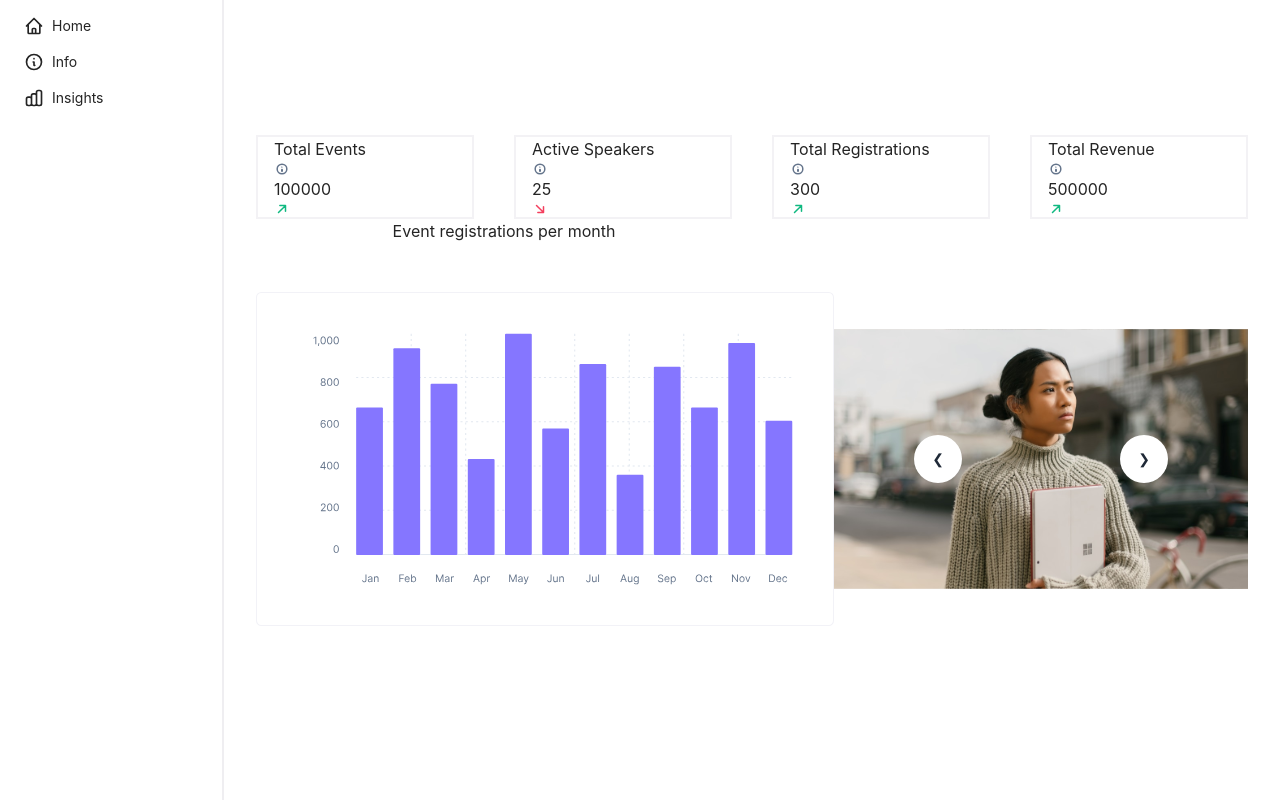
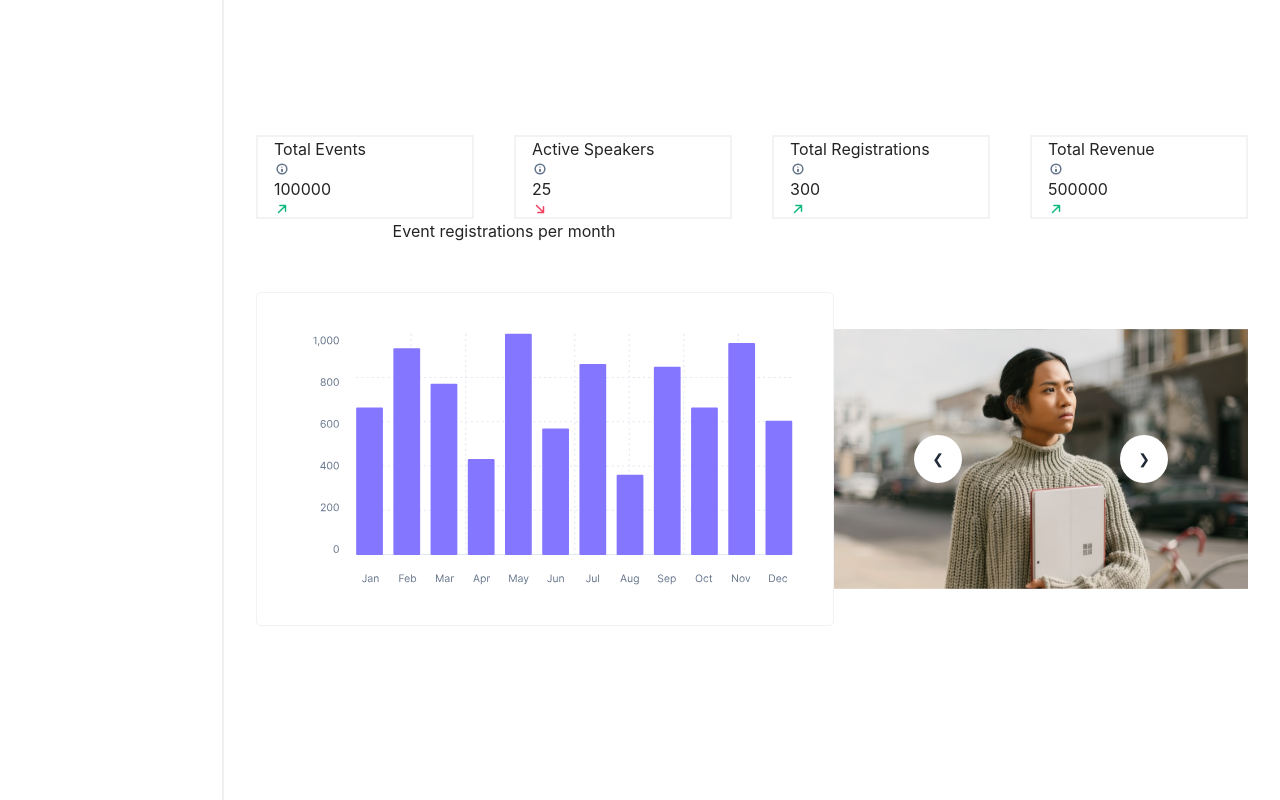
Before and after one commit to Daniel264/alphatwelve, a React (Vite) app: page / in a window 1280 px wide. Built offline with nearby package versions, Linux system fonts and the light colour scheme.

Commit message:
create a menu props to pass values for the name and image

```diff
--- a/src/components/Menu.tsx
+++ b/src/components/Menu.tsx
@@ -1,29 +1,21 @@
+import { ReactNode } from "react";
 
+interface MenuProps {
+    name: string;
+    image: ReactNode;
+}
 
-const Menu = () => {
+const Menu = ({ name, image }: MenuProps) => {
     return (
         <div>
             <ul className="menu border-[#ADA9BB]/20 border-r-2 h-[100vh] rounded-none w-56">
                 <li>
                     <a>
-                        <svg
-                            xmlns="http://www.w3.org/2000/svg"
-                            className="h-5 w-5"
-                            fill="none"
-                            viewBox="0 0 24 24"
-                            stroke="currentColor"
-                        >
-                            <path
-                                strokeLinecap="round"
-                                strokeLinejoin="round"
-                                strokeWidth="2"
-                                d="M3 12l2-2m0 0l7-7 7 7M5 10v10a1 1 0 001 1h3m10-11l2 2m-2-2v10a1 1 0 01-1 1h-3m-6 0a1 1 0 001-1v-4a1 1 0 011-1h2a1 1 0 011 1v4a1 1 0 001 1m-6 0h6"
-                            />
-                        </svg>
-                        Home
+                        {image}
+                        {name}
                     </a>
                 </li>
-                <li>
+                {/* <li>
                     <a>
                         <svg
                             xmlns="http://www.w3.org/2000/svg"
@@ -60,7 +52,7 @@ const Menu = () => {
                         </svg>
                         Insights
                     </a>
-                </li>
+                </li> */}
             </ul>
         </div>
     );
```
